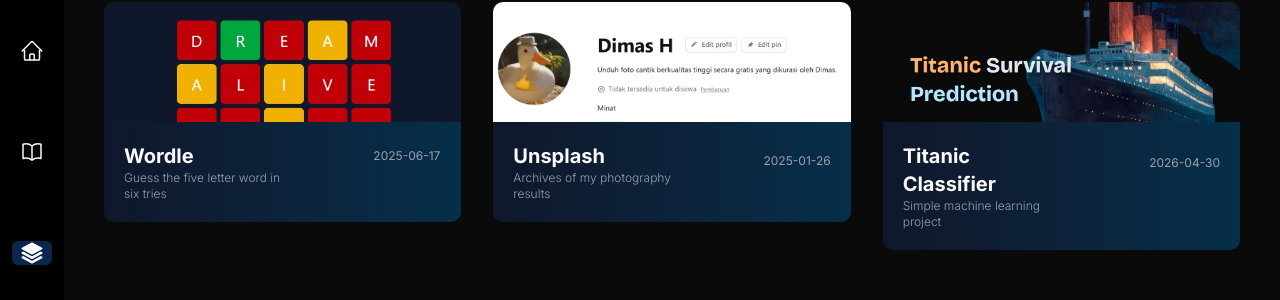
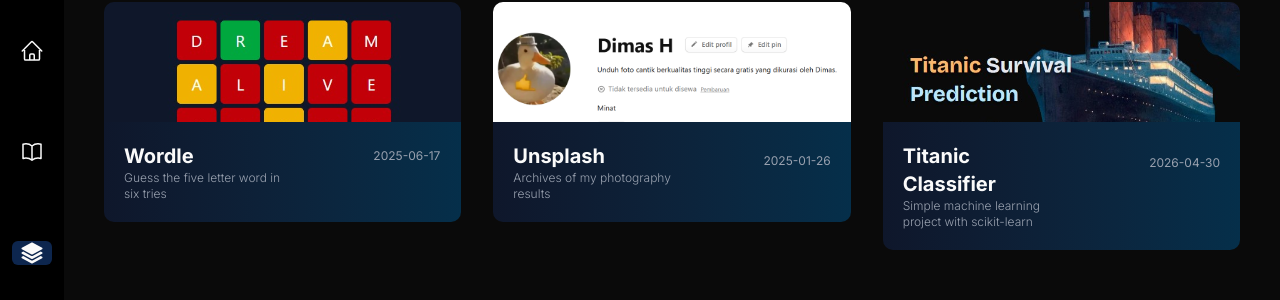
Before and after one commit to dhimashdr/personal-page, a Next.js app: page /stuff in a window 1280 px wide. Shown: the part 147-447 px from the top of the page. Built offline with nearby package versions, Linux system fonts and the light colour scheme; some icons are missing; a web font is replaced by a local one.

Commit message:
Fixing some layout again

```diff
--- a/app/(main)/about/page.tsx
+++ b/app/(main)/about/page.tsx
@@ -77,7 +77,7 @@
                     </h1>
                     <div className="flex gap-4 mx-auto w-fit">
                         <DocCards url='/documents/cv-dimas.pdf' title='Curriculum Vitae'/>
-                        <DocCards url='/documents/portfolio-design-2025-dimas.pdf' title='Design Portfolio'/>
+                        <DocCards url='/documents/portfolio-design-2026-dimas.pdf' title='Design Portfolio'/>
                     </div>
                 </section>
                 <hr />
--- a/app/(main)/stuff/data/stuffData.json
+++ b/app/(main)/stuff/data/stuffData.json
@@ -20,7 +20,7 @@
         "title": "Titanic Classifier",
         "createdAt": "2026-04-30",
         "url": "/stuff/machine-learning/titanic-classifier",
-        "summary": "Simple machine learning project",
+        "summary": "Simple machine learning project with scikit-learn",
         "techStack": ["python"]
     }
 ]
--- a/app/(main)/stuff/ui/components/cards.tsx
+++ b/app/(main)/stuff/ui/components/cards.tsx
@@ -17,7 +17,7 @@
     return <div className="grid grid-cols-1 w-full rounded-lg overflow-hidden h-fit  group">
         <div className="bg-cover bg-top h-30 scale-100 group-hover:scale-105 transition-all duration-200 ease-in-out z-40" style={{backgroundImage: `url(/images/stuff/${stuff.id}.jpg)`}}>
         </div>
-        <div className="h-fit my-auto grid grid-cols-2 p-5 bg-linear-to-r from-slate-900 to-sky-950 z-50">
+        <div className="h-fit my-auto grid grid-cols-2 p-5 bg-linear-to-r from-slate-900 to-sky-950 z-40">
             <div>
                 <h1 className="font-bold text-lg lg:text-xl">{stuff.title}</h1>
                 <p className="font-light text-[0.5rem] lg:text-xs text-gray-400">{stuff.summary}</p>
```
Also changed, not shown: 1 other file (tests, documents, lock files or other folders).
